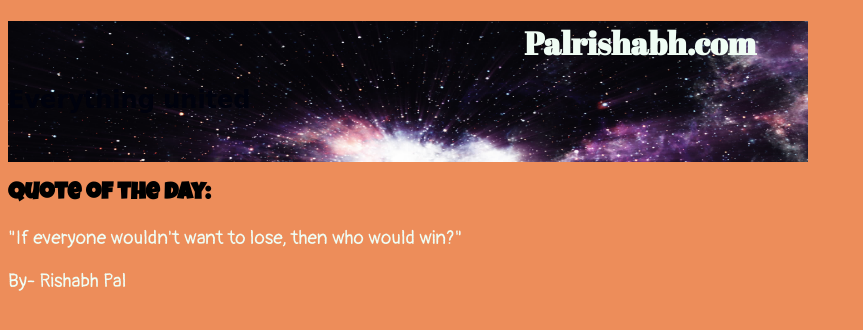
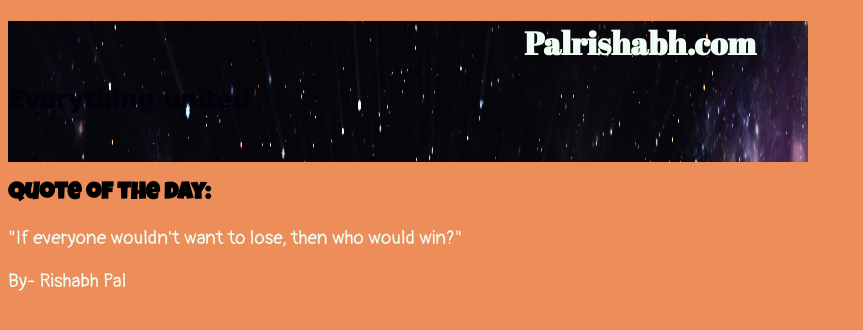
Before and after one commit to rishabh-art/palrishabh, a plain HTML site: page index.html in a window 1280 px wide. Shown: the whole page, without its empty margins (0-863 px from the left). Drawn offline with Linux system fonts and the light colour scheme; a web font is replaced by a local one.

Commit message:
Update style.css

```diff
--- a/style.css
+++ b/style.css
@@ -5,7 +5,7 @@
 font-family: 'Tillana', cursive; color: #00020d; font-size: 1.5em;
 }
 
-.heightA{background: url('mainTitleHomeIMG.jpg'); background-repeat: no-repeat; background-size: 800px 300px;}
+.heightA{background: url('mainTitleHomeIMG.jpg'); background-repeat: no-repeat; background-size: 800px 1550px;}
 
 .normalText{color: #00020d; font-family: 'Pangolin', cursive; font-size: 1.2em; color: #effdf4;}
 .bodyMainContent{background-color: #ED8D5A}
```
